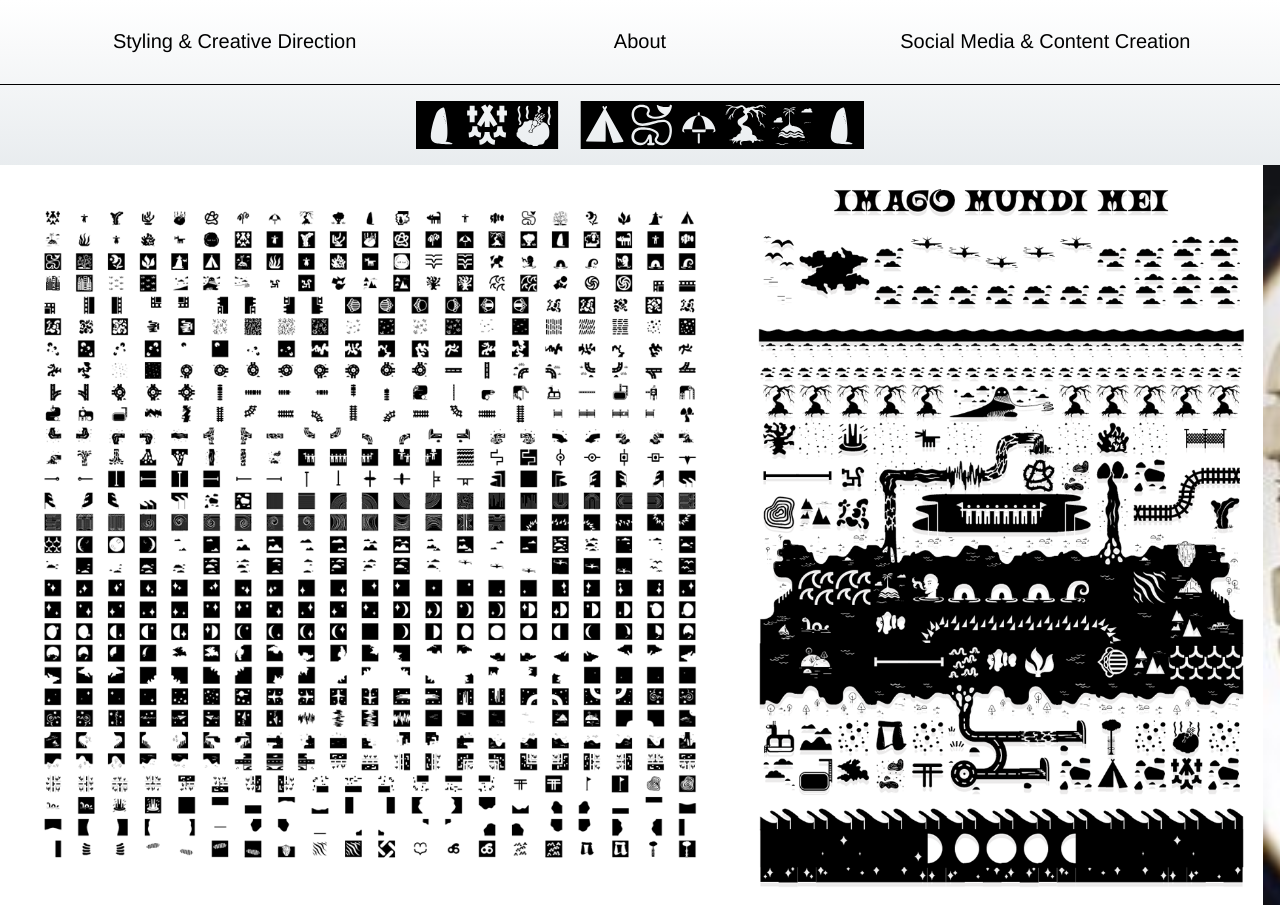
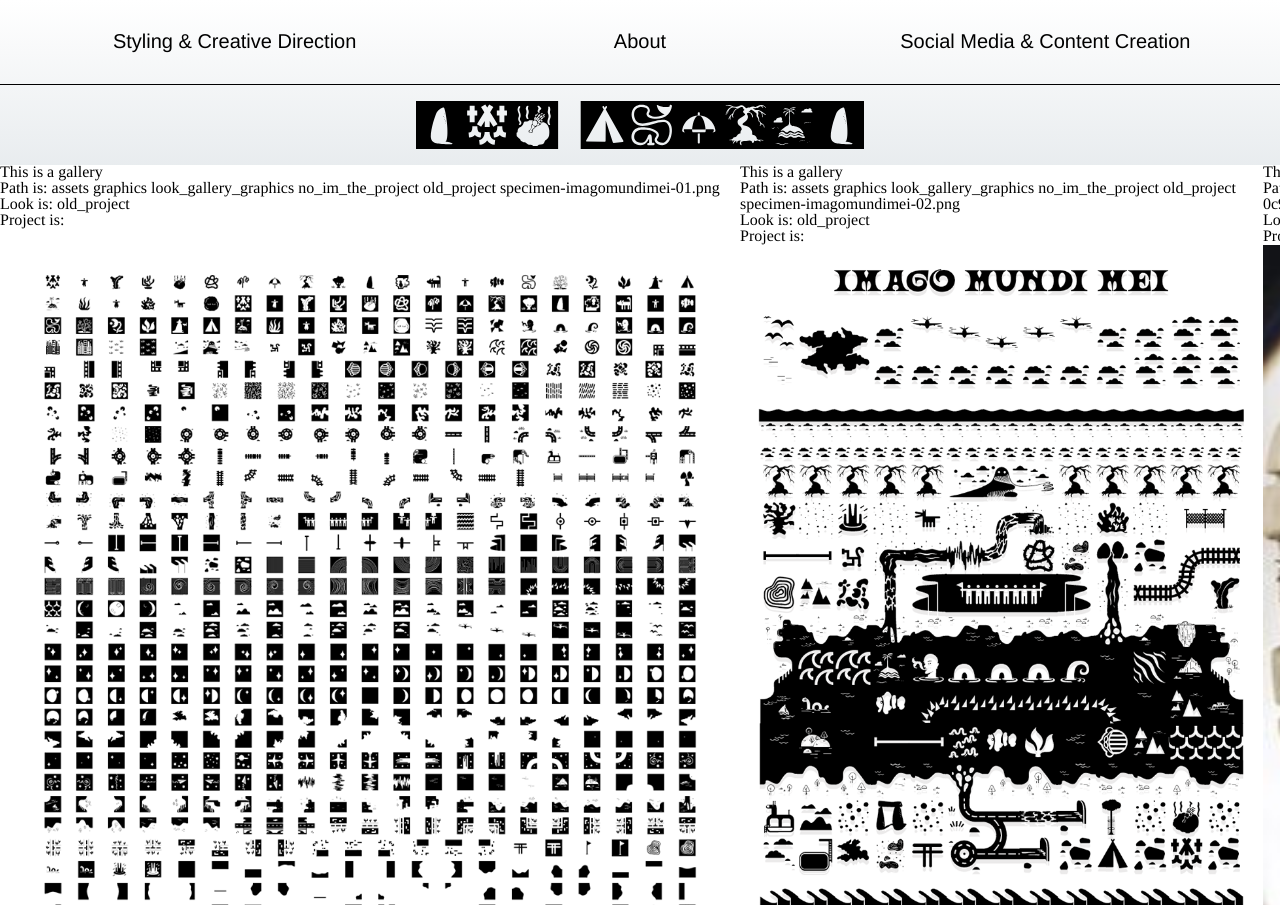
Before and after one commit to basharalidreesi/lab, a Jekyll site: the page built from _styling-and-creative-direction/old-project.markdown, in a window 1280 px wide. Built offline with Jekyll 4.4.1, drawn with Linux system fonts in a browser that asks for light colours.

Commit message:
Update gallery.html

```diff
--- a/_layouts/gallery.html
+++ b/_layouts/gallery.html
@@ -10,9 +10,10 @@ layout: default
 		{% assign project = page.url | replace: "/", " " | replace: "-", "_" | remove: "styling_and_creative_direction" | remove: ".html" | remove: look | remove: " " | append: " " %}
 		{% if path contains project and path contains look %}
 			<figure class="look_gallery_wrapper-look_gallery_graphic_card">
-				<!-- <p>Path is: {{ path }}</p> /* better way to narrow path down */
+				<p>This is a gallery</p>
+				<p>Path is: {{ path }}</p>
 				<p>Look is: {{ look }}</p>
-				<p>Project is: {{ project }}</p> -->
+				<p>Project is: {{ project }}</p>
 				<img class="look_gallery_graphic_card-look_gallery_graphic_card_graphic" src="{{ myimage.path }}">
 			</figure>
 		{% endif %}
```
